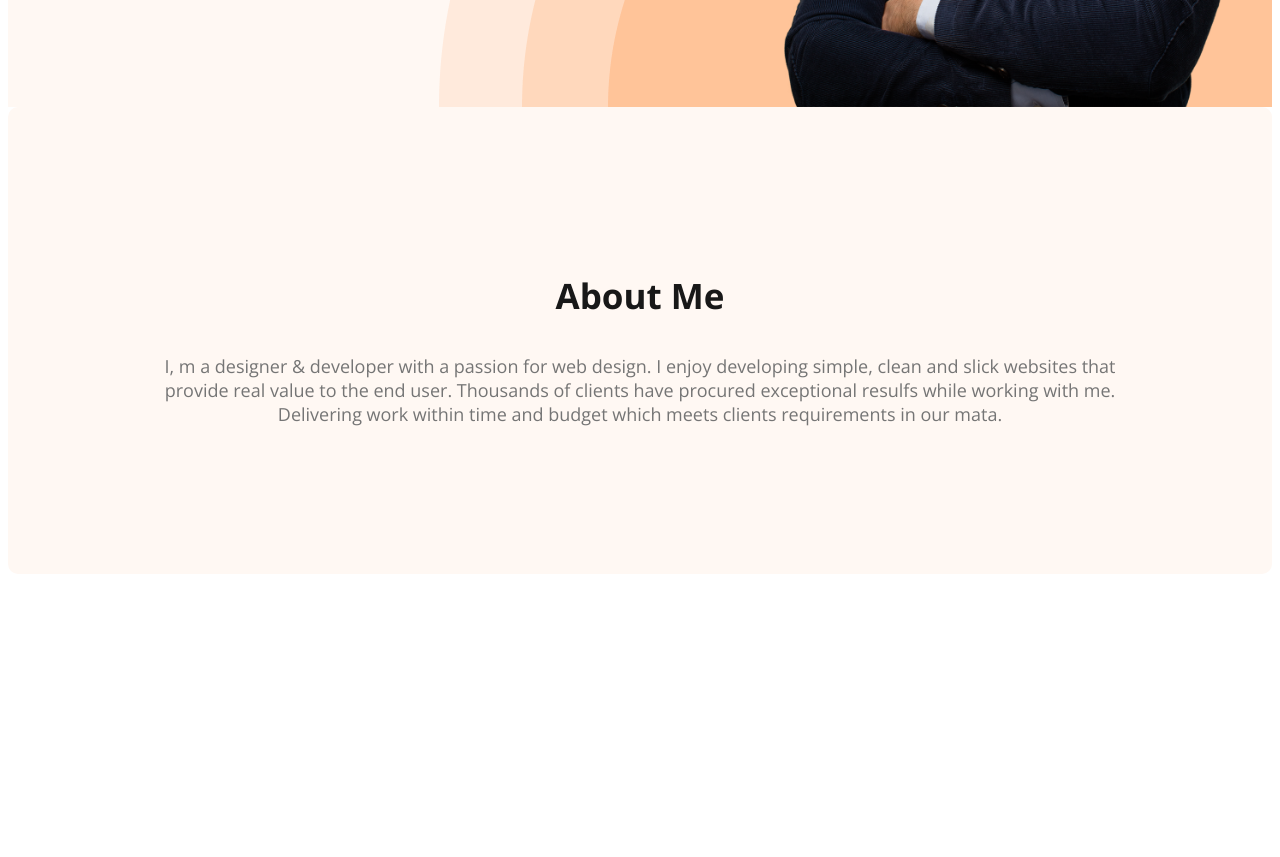
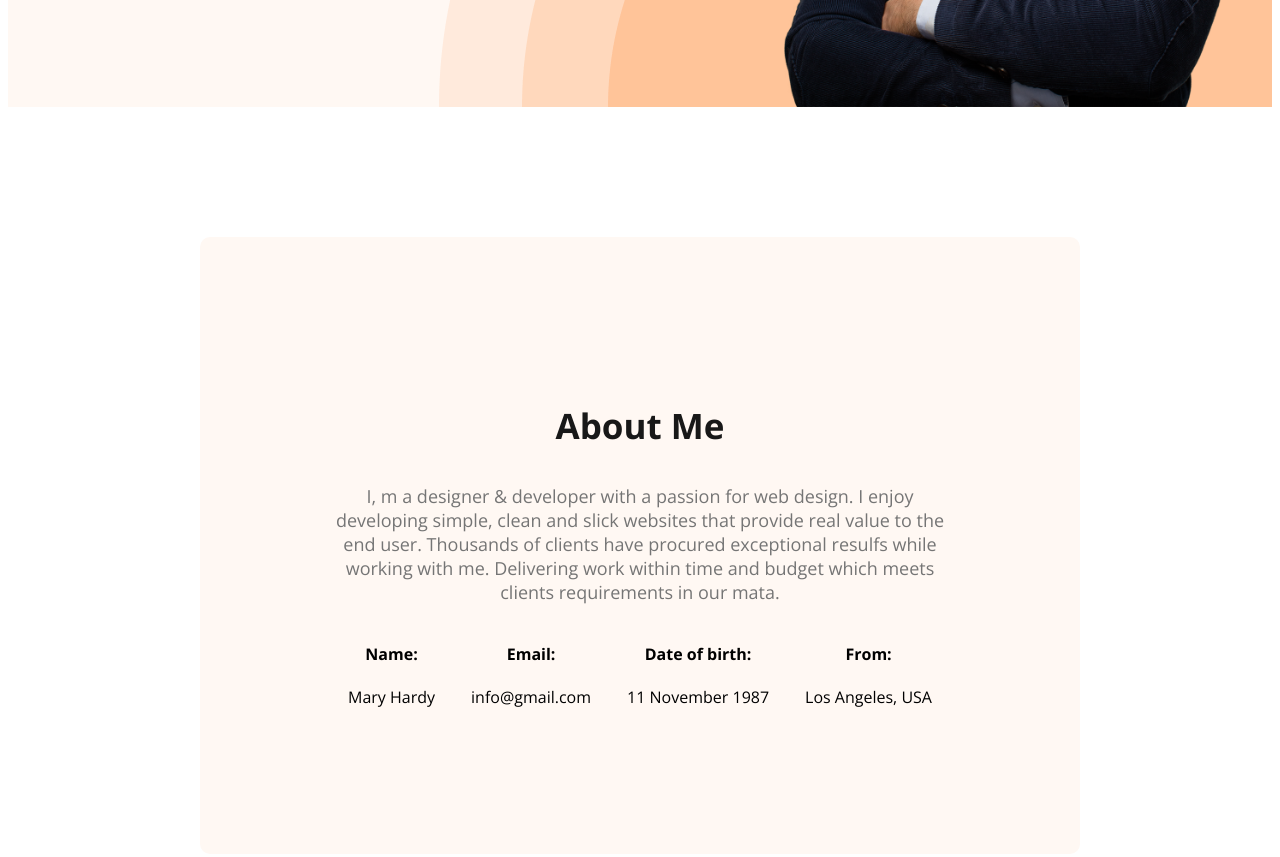
Before and after one commit to nahidniloy14/developer-portfoilo-design, a plain HTML site: page index.html in a window 1280 px wide. Shown: the part 661-1518 px from the top of the page. Before the commit the page ends 1243 px from the top, so only its background shows below. Drawn offline with nearby package versions, Linux system fonts and the light colour scheme.

Commit message:
about section complete

```diff
--- a/Styles/portfolio.css
+++ b/Styles/portfolio.css
@@ -88,8 +88,17 @@ nav a {
 }
 
 /*main section */
-
+main{
+    max-width: 1140px;
+    margin: 0 auto;
+}
 /*about*/
+.about{
+    padding: 130px;
+    border-radius: 10px;
+    background: #FFF8F3;
+    margin: 130px;
+}
 .section-title {
     color: var(--dark-01, #181818);
     text-align: center;
@@ -101,9 +110,10 @@ nav a {
     text-align: center;
     font-size: 18px;
 }
-.about{
-    padding: 130px;
-    border-radius: 10px;
-    background: #FFF8F3;
-    margin: 0;
+.about-info-container{
+    display: flex;
+    justify-content: space-around;
 }
+.about-info{
+    text-align: center;
+}
--- a/index.html
+++ b/index.html
@@ -26,9 +26,10 @@
 
         <div class="banner">
             <div class="banner-content">
-                <h3 class="banner-greeting">Hi, I  am</h3>
+                <h3 class="banner-greeting">Hi, I am</h3>
                 <h1 class="banner-title">Mary Hardy</h1>
-                <p>Shot what able cold new see hold.Friendly as an betrayed formerly he. Morning because as to society behaved moments.</p>
+                <p>Shot what able cold new see hold.Friendly as an betrayed formerly he. Morning because as to society
+                    behaved moments.</p>
                 <button class="btn-primary">Downlaoad CV</button>
                 <button class="btn-primary">Contact</button>
 
@@ -41,14 +42,37 @@
 
     </header>
 
-    <section class="about">
-        <h3 class="section-title">About Me</h3>
-        <p class="section-description">I, m a designer & developer with a passion for web design. I enjoy developing simple, clean and slick websites that provide real value to the end user. Thousands of clients have procured exceptional resulfs while working with me. Delivering work within time and budget which meets clients requirements in our mata.</p>
-
-
-
-    </section>
-
+    <main>
+        <section class="about">
+            <h3 class="section-title">About Me</h3>
+            <p class="section-description">I, m a designer & developer with a passion for web design. I enjoy developing
+                simple, clean and slick websites that provide real value to the end user. Thousands of clients have
+                procured exceptional resulfs while working with me. Delivering work within time and budget which meets
+                clients requirements in our mata.</p>
+            <div class="about-info-container">
+                <div class="about-info">
+                    <h4 class="about-info-title">Name:
+                    </h4>
+                    <p class="about-info-description">Mary Hardy</p>
+                </div>
+                <div class="about-info">
+                    <h4 class="about-info-title">Email:
+                    </h4>
+                    <p class="about-info-description">info@gmail.com</p>
+                </div>
+                <div class="about-info">
+                    <h4 class="about-info-title">Date of birth:
+                    </h4>
+                    <p class="about-info-description">11 November 1987</p>
+                </div>
+                <div class="about-info">
+                    <h4 class="about-info-title">From:
+                    </h4>
+                    <p class="about-info-description">Los Angeles, USA </p>
+                </div>
+            </div>
+        </section>
+    </main>
 
 </body>
 
```
